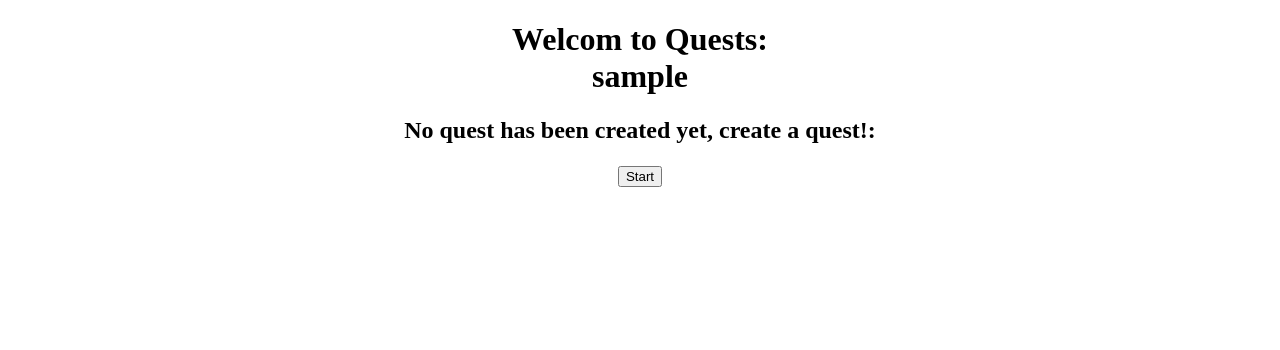
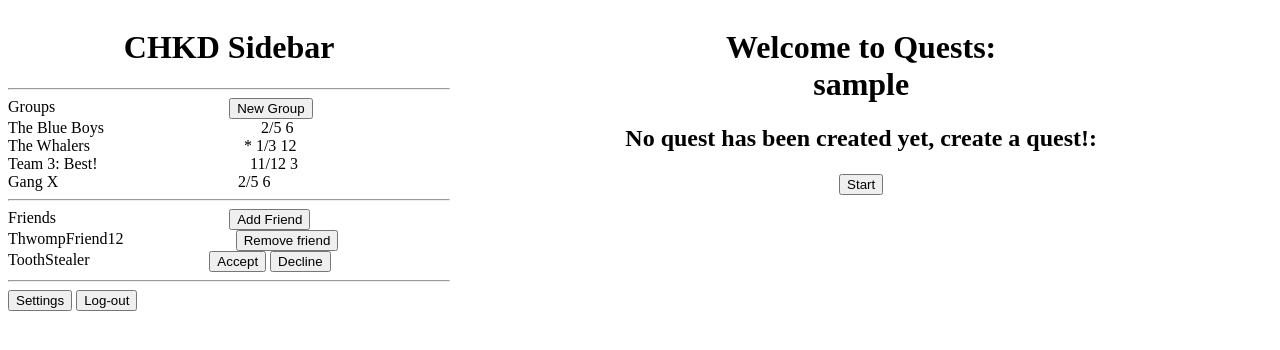
Before and after one commit to erinm5/CHKD, a Flask app: page /home in a window 1280 px wide. Shown: the top 350 px of the page. Run offline with Flask 3, Linux system fonts and the light colour scheme; the visitor is signed in with stand-in values (Sample User, id 1); some libraries are stand-ins or nearby versions.

Commit message:
Adds sidebar (limited functionality)

```diff
--- a/website/app.py
+++ b/website/app.py
@@ -65,6 +65,23 @@ class Submission():
     def downvote(self):
         self.votes -=1
 
+
+# def getGroups():
+#     groups = [
+#         {"name": "The Blue Boys", "hasNotification": False, "completedTasks": 2, "totalTasks": 5, "totalMembers": 6, "isMember": True},
+#         {"name": "The Blue Boys", "hasNotification": True, "completedTasks": 1, "totalTasks": 3, "totalMembers": 12, "isMember": True},
+#         {"name": "The Blue Boys", "hasNotification": False, "completedTasks": 11, "totalTasks": 12, "totalMembers": 3, "isMember": True},
+#         {"name": "The Blue Boys", "hasNotification": False, "completedTasks": 2, "totalTasks": 5, "totalMembers": 6, "isMember": False}
+#     ]
+#     return groups
+
+# def getFriends():
+#     friends = [
+#         {"name": "ThwompFriend12", "isFriend": True},
+#         {"name": "ToothStealer", "isFriend": False}
+#     ]
+#     return friends
+
 #mediaType(), given an image name checks what type of media was uploaded
 #returns an int 1-image, 2-video, 3-audio
 def mediaType(img_name):
@@ -119,6 +136,18 @@ def login():
 #home page
 @app.route('/home', methods=['GET',"POST"])
 def home():
+    # Hard coded groups and friends. This eventually needs to come from the database
+    groups = [
+        {"name": "The Blue Boys", "hasNotification": False, "completedTasks": 2, "totalTasks": 5, "totalMembers": 6, "isMember": True},
+        {"name": "The Whalers", "hasNotification": True, "completedTasks": 1, "totalTasks": 3, "totalMembers": 12, "isMember": True},
+        {"name": "Team 3: Best!", "hasNotification": False, "completedTasks": 11, "totalTasks": 12, "totalMembers": 3, "isMember": True},
+        {"name": "Gang X", "hasNotification": False, "completedTasks": 2, "totalTasks": 5, "totalMembers": 6, "isMember": False}
+    ]
+
+    friends = [
+        {"name": "ThwompFriend12", "isFriend": True},
+        {"name": "ToothStealer", "isFriend": False}
+    ]
     #check that the user actually sigined in and didn't manually type the url
     if "user" in session:
         quest_check = 0 #checks if a quest has been made yet
@@ -130,7 +159,7 @@ def home():
             else:
                 return redirect(url_for('create'))
     else: return redirect(url_for('login'))
-    return render_template('index.html', quest_check = quest_check, user = session["user"])
+    return render_template('index.html', quest_check = quest_check, user = session["user"], groups=groups, friends=friends)
 
 
 #/create, collects text information to create a task
--- a/website/templates/index.html
+++ b/website/templates/index.html
@@ -2,9 +2,16 @@
 <head>
     <title>Home</title>
 </head>
+
+
 <body>
-
-    <h1 style="text-align:center">Welcom to Quests:
+    <div class="container" style="display: flex;">
+        <div style="width: 35%;">
+            {% include "partials/sidebar.html" %}
+        </div>
+        <div style="flex-grow: 1;">
+            <h1 style="text-align:center">
+                Welcome to Quests:
                 <div>{{user}}</div>
             </h1>
 
@@ -23,6 +30,10 @@
                     </form>
                     </h3>
                 {%endif%}
+        </div>
+    </div>
+
+
 
 </body>
 </html>
```
Lines whose indentation alone changed are shown as unchanged.
